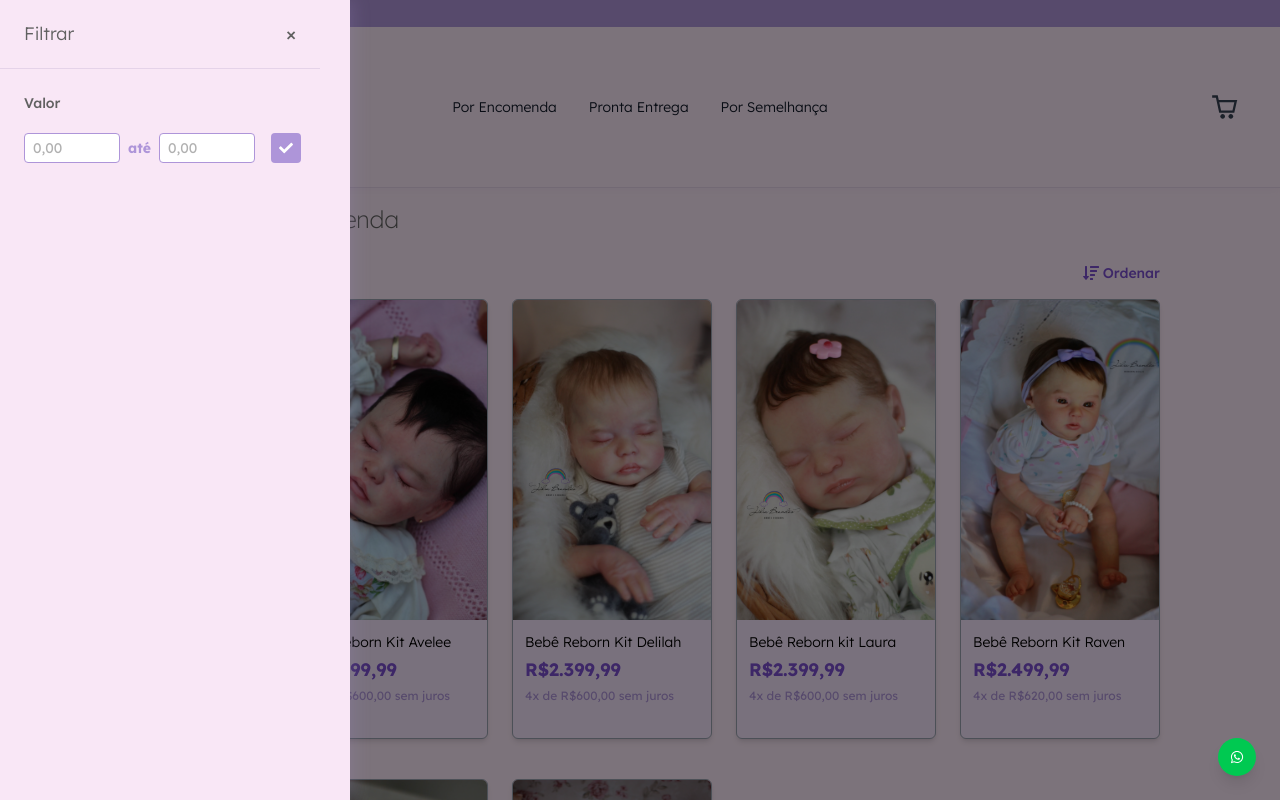
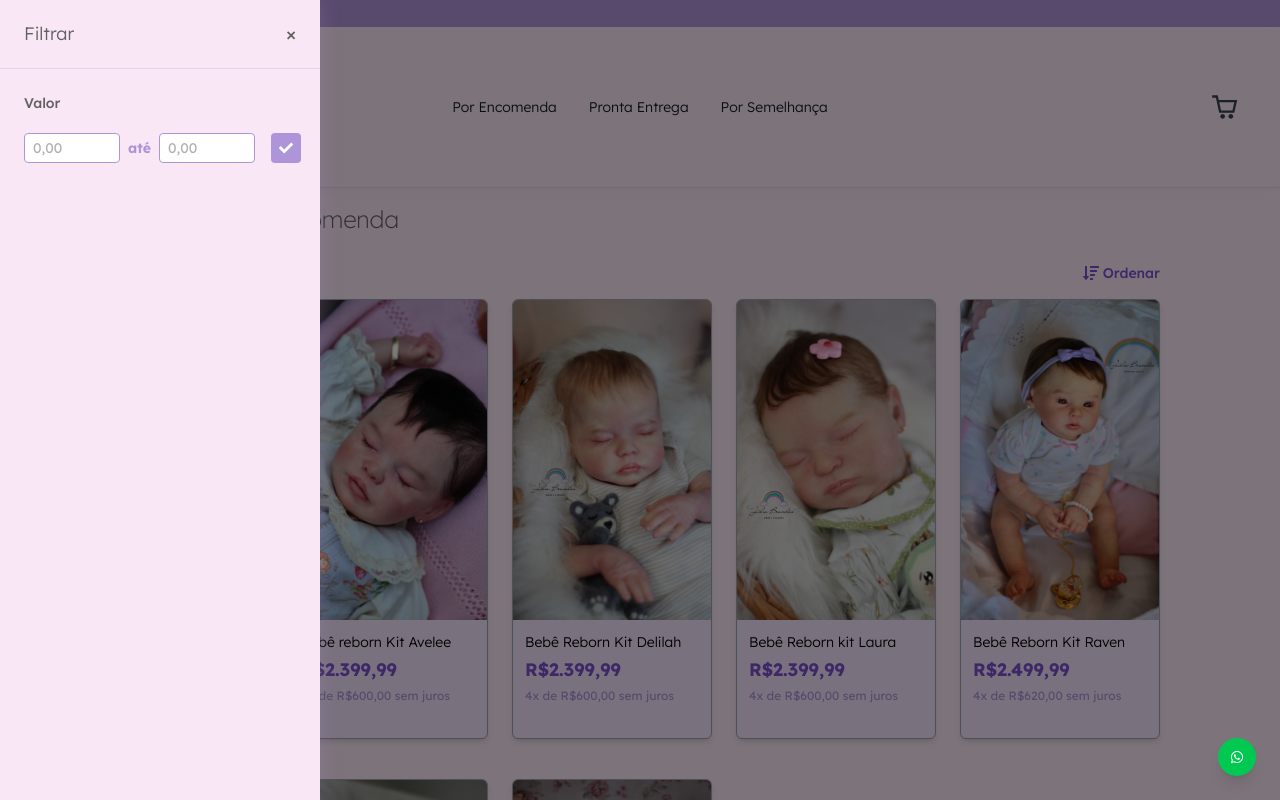
Before and after one commit to brandaorichard/atelie-juliabrandao, a React (Vite) app: page / in a window 1280 px wide. Both pictures are taken after a click on the button "Filtrar". Shown: the top 800 px of the page. Built offline with nearby package versions, Linux system fonts and the light colour scheme.

Commit message:
feat: update FilterDrawer styles for improved customization and layout

```diff
--- a/src/components/FilterDrawer.jsx
+++ b/src/components/FilterDrawer.jsx
@@ -62,7 +62,7 @@ export default function FilterDrawer({ open, onClose, onApply, minValue, maxValu
             animate={{ x: 0 }}
             exit={{ x: "-100%" }}
             transition={{ type: "tween", duration: 0.25 }}
-            className="fixed top-0 left-0 h-full z-60"
+            className="fixed top-0 left-0 h-full z-60 filter-drawer-custom"
             style={{
               width: "90vw",
               maxWidth: 350,
@@ -82,7 +82,7 @@ export default function FilterDrawer({ open, onClose, onApply, minValue, maxValu
                 }
               `}
             </style>
-            <div className="filter-drawer-custom h-full flex flex-col">
+            <div className="h-full flex flex-col">
               <div className="flex items-center justify-between px-6 py-5 border-b border-[#e5d3e9]">
                 <span className="text-lg font-light text-[#616161]">Filtrar</span>
                 <button
```
